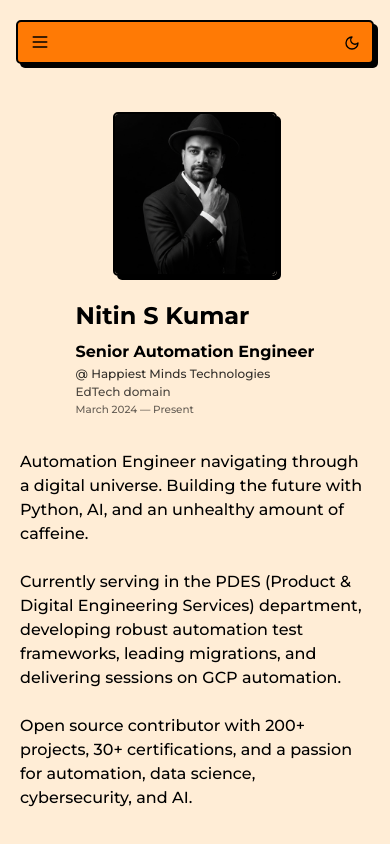
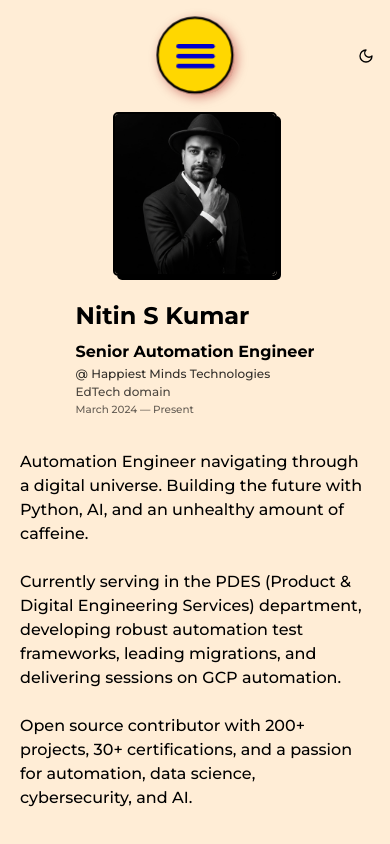
Before and after one commit to nitinkumar30/neobrutalism-portfolio, a Next.js app: page / in a window 390 px wide. Shown: the top 844 px of the page. Built offline with nearby package versions, Linux system fonts and the light colour scheme.

Commit message:
Implement colourful popup hamburger menu from CodePen

```diff
--- a/src/components/nav.tsx
+++ b/src/components/nav.tsx
@@ -1,10 +1,12 @@
 'use client'
 
-import { useState } from 'react'
 import Link from 'next/link'
 import { usePathname } from 'next/navigation'
 import clsx from 'clsx'
-import { Menu, X } from 'lucide-react'
+import {
+  Home, User, FolderGit2, Briefcase, GraduationCap,
+  Code2, Trophy, Award, MessageSquare, ThumbsUp, FileText,
+} from 'lucide-react'
 import { ThemeSwitcher } from './theme-switcher'
 import {
   Tooltip,
@@ -13,23 +15,35 @@ import {
   TooltipTrigger,
 } from '@/components/ui/tooltip'
 
-const links: { path: string; short: string; full: string }[] = [
-  { path: '/', short: 'Home', full: 'Home' },
-  { path: '/about', short: 'About', full: 'About' },
-  { path: '/projects', short: 'Proj', full: 'Projects' },
-  { path: '/experience', short: 'Exp', full: 'Experience' },
-  { path: '/education', short: 'Edu', full: 'Education' },
-  { path: '/skills', short: 'Skills', full: 'Skills' },
-  { path: '/achievements', short: 'Awards', full: 'Achievements' },
-  { path: '/certifications', short: 'Certs', full: 'Certifications' },
-  { path: '/testimonials', short: 'Reviews', full: 'Testimonials' },
-  { path: '/recommendations', short: 'Recs', full: 'Recommendations' },
-  { path: '/publications', short: 'Pubs', full: 'Publications' },
+const links: { path: string; short: string; full: string; icon: React.ReactNode }[] = [
+  { path: '/', short: 'Home', full: 'Home', icon: <Home className="h-4 w-4" /> },
+  { path: '/about', short: 'About', full: 'About', icon: <User className="h-4 w-4" /> },
+  { path: '/projects', short: 'Proj', full: 'Projects', icon: <FolderGit2 className="h-4 w-4" /> },
+  { path: '/experience', short: 'Exp', full: 'Experience', icon: <Briefcase className="h-4 w-4" /> },
+  { path: '/education', short: 'Edu', full: 'Education', icon: <GraduationCap className="h-4 w-4" /> },
+  { path: '/skills', short: 'Skills', full: 'Skills', icon: <Code2 className="h-4 w-4" /> },
+  { path: '/achievements', short: 'Awards', full: 'Achievements', icon: <Trophy className="h-4 w-4" /> },
+  { path: '/certifications', short: 'Certs', full: 'Certifications', icon: <Award className="h-4 w-4" /> },
+  { path: '/testimonials', short: 'Reviews', full: 'Testimonials', icon: <MessageSquare className="h-4 w-4" /> },
+  { path: '/recommendations', short: 'Recs', full: 'Recommendations', icon: <ThumbsUp className="h-4 w-4" /> },
+  { path: '/publications', short: 'Pubs', full: 'Publications', icon: <FileText className="h-4 w-4" /> },
+]
+
+const colors = [
+  'bg-red-500', 'bg-orange-500', 'bg-yellow-500', 'bg-lime-500',
+  'bg-emerald-500', 'bg-cyan-500', 'bg-blue-500', 'bg-indigo-500',
+  'bg-violet-500', 'bg-fuchsia-500', 'bg-rose-500',
+]
+
+const positions = [
+  { x: -108, y: 19 }, { x: -99, y: 48 }, { x: -82, y: 74 },
+  { x: -58, y: 93 }, { x: -30, y: 106 }, { x: 0, y: 110 },
+  { x: 30, y: 106 }, { x: 58, y: 93 }, { x: 82, y: 74 },
+  { x: 99, y: 48 }, { x: 108, y: 19 },
 ]
 
 export default function Nav() {
   const path = usePathname()
-  const [open, setOpen] = useState(false)
 
   return (
     <div className="fixed top-5 left-0 z-50 flex w-full justify-center px-4">
@@ -58,40 +72,113 @@ export default function Nav() {
         <ThemeSwitcher />
       </nav>
 
-      {/* Mobile hamburger button */}
-      <div className="border-border shadow-shadow rounded-base bg-main flex w-full items-center justify-between border-2 px-3 py-2 lg:hidden">
-        <button
-          onClick={() => setOpen(!open)}
-          className="text-main-foreground cursor-pointer"
-          aria-label="Toggle menu"
-        >
-          {open ? <X className="h-5 w-5" /> : <Menu className="h-5 w-5" />}
-        </button>
-        <ThemeSwitcher />
+      {/* Mobile: colourful popup hamburger menu */}
+      <div className="flex w-full items-center lg:hidden">
+        <nav className="menu relative mx-auto" style={{ width: 70, height: 70, fontSize: 26 }}>
+          <input type="checkbox" className="menu-open" name="menu-open" id="menu-open" style={{ display: 'none' }} />
+          <label
+            htmlFor="menu-open"
+            className="menu-open-button border-border shadow-shadow flex cursor-pointer items-center justify-center rounded-full border-2"
+            style={{
+              width: 70,
+              height: 70,
+              background: '#ffd700',
+              zIndex: 2,
+              position: 'absolute' as const,
+              top: 0,
+              left: 0,
+              transitionTimingFunction: 'cubic-bezier(0.175, 0.885, 0.32, 1.275)',
+              transitionDuration: '0.3s',
+              transform: 'scale(1.1, 1.1) translate3d(0, 0, 0)',
+              boxShadow: '3px 3px 10px 0 rgba(178, 34, 34, 0.5)',
+              textShadow: '1px 1px 0 rgba(0, 0, 0, 0.12)',
+            }}
+          >
+            <span className="lines line-1" style={{
+              display: 'block', position: 'absolute', top: '50%', left: '50%',
+              marginLeft: -17, marginTop: -1, width: 35, height: 4,
+              background: '#0000cc', borderRadius: '1em',
+              transition: 'transform 200ms',
+              transform: 'translate3d(0, -9px, 0)',
+            }} />
+            <span className="lines line-2" style={{
+              display: 'block', position: 'absolute', top: '50%', left: '50%',
+              marginLeft: -17, marginTop: -1, width: 35, height: 4,
+              background: '#0000cc', borderRadius: '1em',
+              transition: 'transform 200ms',
+              transform: 'translate3d(0, 0, 0)',
+            }} />
+            <span className="lines line-3" style={{
+              display: 'block', position: 'absolute', top: '50%', left: '50%',
+              marginLeft: -17, marginTop: -1, width: 35, height: 4,
+              background: '#0000cc', borderRadius: '1em',
+              transition: 'transform 200ms',
+              transform: 'translate3d(0, 9px, 0)',
+            }} />
+          </label>
+
+          {links.map((link, i) => (
+            <Link
+              key={link.path}
+              href={link.path}
+              className={clsx(
+                'menu-item',
+                'flex flex-col items-center justify-center rounded-full text-white no-underline',
+                colors[i % colors.length],
+              )}
+              style={{
+                width: 52,
+                height: 52,
+                position: 'absolute',
+                top: 9,
+                left: 9,
+                borderRadius: '100%',
+                color: '#ffffff',
+                transition: 'transform ease-out 200ms',
+                transitionDuration: '0.2s',
+                transform: 'translate3d(0, 0, 0)',
+                boxShadow: '3px 3px 10px 0 rgba(178, 34, 34, 0.5)',
+                textShadow: '1px 1px 0 rgba(0, 0, 0, 0.12)',
+              }}
+            >
+              <span className="text-xs">{link.icon}</span>
+              <span className="text-[7px] font-bold leading-tight">{link.short}</span>
+            </Link>
+          ))}
+        </nav>
+
+        <div className="absolute right-4 top-1/2 -translate-y-1/2">
+          <ThemeSwitcher />
+        </div>
+
+        <style>{`
+          .menu-open-button:hover {
+            transform: scale(1.2, 1.2) translate3d(0, 0, 0) !important;
+          }
+          #menu-open:checked + .menu-open-button {
+            transition-timing-function: linear;
+            transition-duration: 0.2s;
+            transform: scale(1, 1) translate3d(0, 0, 0) !important;
+          }
+          #menu-open:checked + .menu-open-button .line-1 {
+            transform: translate3d(0, 0, 0) rotate(45deg) !important;
+          }
+          #menu-open:checked + .menu-open-button .line-2 {
+            transform: translate3d(0, 0, 0) scale(0, 1) !important;
+          }
+          #menu-open:checked + .menu-open-button .line-3 {
+            transform: translate3d(0, 0, 0) rotate(-45deg) !important;
+          }
+          ${links.map((_, i) => `
+            #menu-open:checked ~ .menu-item:nth-child(${i + 3}) {
+              transition-duration: 0.4s;
+              transition-timing-function: cubic-bezier(0.2, 1, 0.2, 1.2);
+              transition-delay: ${i * 0.05}s;
+              transform: translate3d(${positions[i].x}px, ${positions[i].y}px, 0) !important;
+            }
+          `).join('')}
+        `}</style>
       </div>
-
-      {/* Mobile dropdown menu */}
-      {open && (
-        <div className="border-border shadow-shadow rounded-base bg-main absolute top-full left-4 right-4 mt-2 border-2 p-2 lg:hidden">
-          <div className="flex flex-col gap-1">
-            {links.map((link) => (
-              <Link
-                key={link.path}
-                className={clsx(
-                  'hover:bg-secondary-background rounded-base border-2 px-3 py-2 text-sm transition-colors',
-                  path === link.path
-                    ? 'border-border bg-secondary-background'
-                    : 'border-transparent',
-                )}
-                href={link.path}
-                onClick={() => setOpen(false)}
-              >
-                {link.full}
-              </Link>
-            ))}
-          </div>
-        </div>
-      )}
     </div>
   )
 }
```
